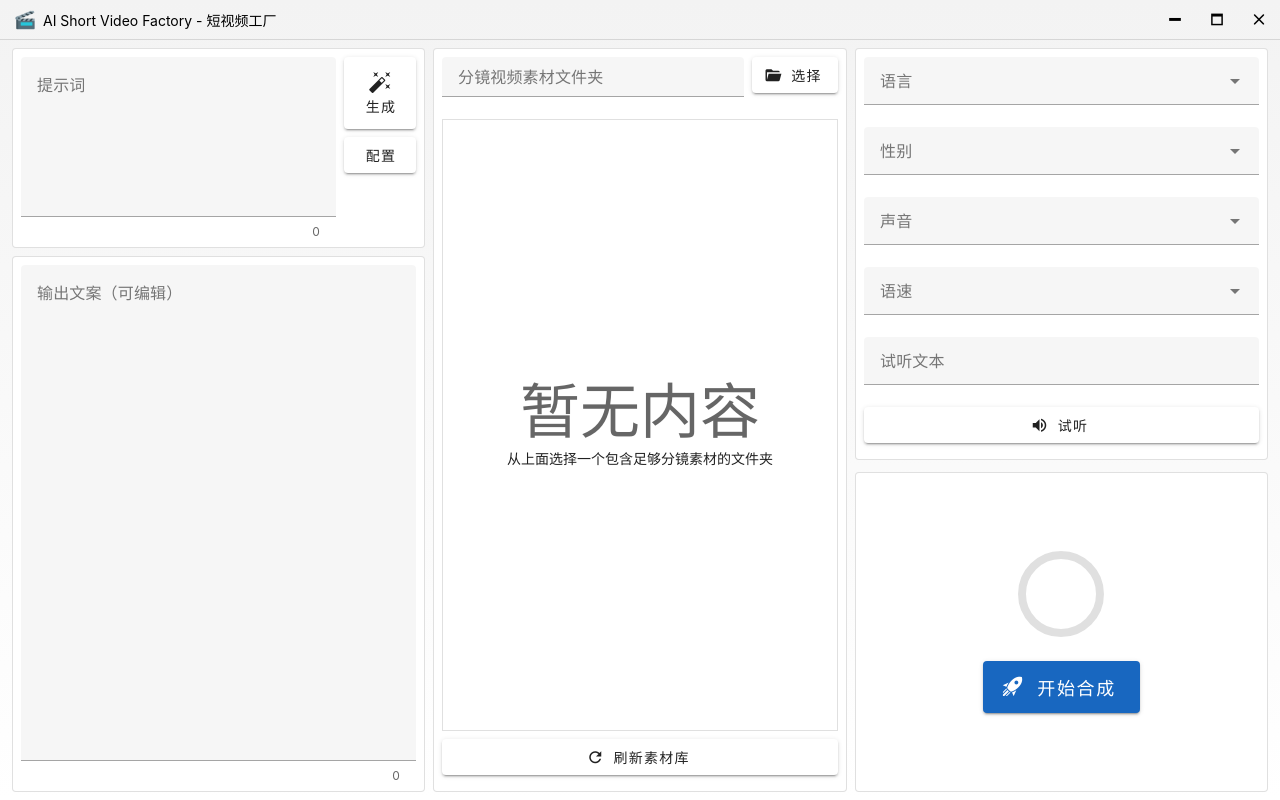
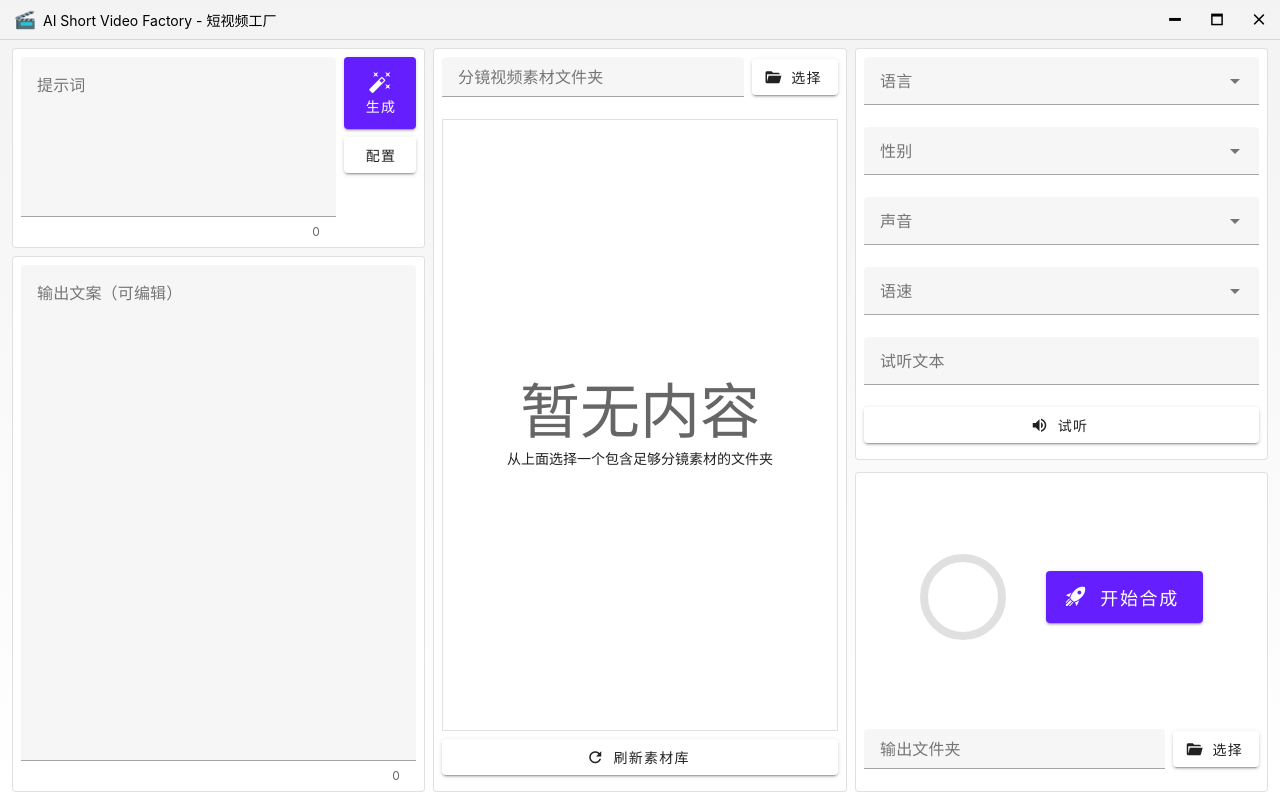
Before and after one commit to icodebase-cn/ai_video_factory, a Vue app: page /#/ in a window 1280 px wide. Built offline with nearby package versions, Linux system fonts and the light colour scheme.

Commit message:
增加输出文件夹选择，进行组件化提炼，优化一些细节

```diff
--- /dev/null
+++ b/src/views/Home/components/text-generate.vue
@@ -0,0 +1,39 @@
+<template>
+  <div class="w-full h-full flex flex-col gap-2">
+    <v-sheet class="h-[200px] p-2 flex gap-2" border rounded>
+      <v-textarea
+        class="h-full"
+        v-model="prompt"
+        label="提示词"
+        counter
+        persistent-counter
+        no-resize
+      ></v-textarea>
+      <div class="flex flex-col gap-2">
+        <v-btn prepend-icon="mdi-auto-fix" color="deep-purple-accent-3" stacked> 生成 </v-btn>
+        <v-btn> 配置 </v-btn>
+      </div>
+    </v-sheet>
+    <v-sheet class="h-0 flex-1 p-2" border rounded>
+      <v-textarea
+        class="h-full"
+        v-model="outputText"
+        label="输出文案（可编辑）"
+        counter
+        persistent-counter
+        no-resize
+      ></v-textarea>
+    </v-sheet>
+  </div>
+</template>
+
+<script lang="ts" setup>
+import { ref } from 'vue'
+
+const prompt = ref('')
+const outputText = ref('')
+</script>
+
+<style lang="scss" scoped>
+//
+</style>
--- /dev/null
+++ b/src/views/Home/components/tts-control.vue
@@ -0,0 +1,24 @@
+<template>
+  <div>
+    <v-sheet class="h-fit p-2" border rounded>
+      <v-select density="comfortable" label="语言" :items="['中文', 'English']"></v-select>
+      <v-select density="comfortable" label="性别" :items="['男性', '女性']"></v-select>
+      <v-select
+        density="comfortable"
+        label="声音"
+        :items="['普通话 - 中国 - Xiaoxiao', '粤语 - 中国香港 - HiuGaai']"
+      ></v-select>
+      <v-select density="comfortable" label="语速" :items="['慢', '中', '快']"></v-select>
+      <v-text-field density="comfortable" label="试听文本"></v-text-field>
+      <v-btn class="mb-2" prepend-icon="mdi-volume-high" block> 试听 </v-btn>
+    </v-sheet>
+  </div>
+</template>
+
+<script lang="ts" setup>
+//
+</script>
+
+<style lang="scss" scoped>
+//
+</style>
--- /dev/null
+++ b/src/views/Home/components/video-manage.vue
@@ -0,0 +1,29 @@
+<template>
+  <div class="w-full h-full">
+    <v-sheet class="h-full p-2 flex flex-col" border rounded>
+      <div class="flex gap-2">
+        <v-text-field label="分镜视频素材文件夹" density="compact"></v-text-field>
+        <v-btn class="mt-[2px]" prepend-icon="mdi-folder-open"> 选择 </v-btn>
+      </div>
+
+      <div class="flex-1 h-full w-full border">
+        <v-empty-state
+          headline="暂无内容"
+          text="从上面选择一个包含足够分镜素材的文件夹"
+        ></v-empty-state>
+      </div>
+
+      <div class="my-2">
+        <v-btn prepend-icon="mdi-refresh" block> 刷新素材库 </v-btn>
+      </div>
+    </v-sheet>
+  </div>
+</template>
+
+<script lang="ts" setup>
+//
+</script>
+
+<style lang="scss" scoped>
+//
+</style>
--- /dev/null
+++ b/src/views/Home/components/video-render.vue
@@ -0,0 +1,39 @@
+<template>
+  <div class="h-0 flex-1">
+    <v-sheet
+      class="h-full px-2 pt-4 flex flex-col gap-6 items-center justify-between"
+      border
+      rounded
+    >
+      <div class="w-full h-full flex-1 flex gap-10 items-center justify-center">
+        <v-progress-circular
+          color="primary"
+          model-value="0"
+          :size="86"
+          :width="8"
+        ></v-progress-circular>
+        <v-btn
+          class=""
+          size="x-large"
+          color="deep-purple-accent-3"
+          prepend-icon="mdi-rocket-launch"
+        >
+          开始合成
+        </v-btn>
+      </div>
+
+      <div class="w-full flex gap-2">
+        <v-text-field label="输出文件夹" density="compact"></v-text-field>
+        <v-btn class="mt-[2px]" prepend-icon="mdi-folder-open"> 选择 </v-btn>
+      </div>
+    </v-sheet>
+  </div>
+</template>
+
+<script lang="ts" setup>
+//
+</script>
+
+<style lang="scss" scoped>
+//
+</style>
--- a/src/views/Home/index.vue
+++ b/src/views/Home/index.vue
@@ -1,98 +1,29 @@
 <template>
   <div class="w-full h-full flex flex-col">
-    <div class="w-full h-[40px] drag relative border-b">
+    <div class="w-full h-[40px] window-drag relative border-b">
       <div class="window-control-bar-no-drag-mask"></div>
     </div>
 
     <div class="w-full h-0 flex-1 flex box-border gap-2 py-2 px-3">
-      <!-- AI文案生成 -->
-      <div class="w-1/3 h-full flex flex-col gap-2">
-        <v-sheet class="h-[200px] p-2 flex gap-2" border rounded>
-          <v-textarea
-            class="h-full"
-            v-model="prompt"
-            label="提示词"
-            counter
-            persistent-counter
-            no-resize
-          ></v-textarea>
-          <div class="flex flex-col gap-2">
-            <v-btn prepend-icon="mdi-auto-fix" stacked> 生成 </v-btn>
-            <v-btn> 配置 </v-btn>
-          </div>
-        </v-sheet>
-        <v-sheet class="h-0 flex-1 p-2" border rounded>
-          <v-textarea
-            class="h-full"
-            v-model="outputText"
-            label="输出文案（可编辑）"
-            counter
-            persistent-counter
-            no-resize
-          ></v-textarea>
-        </v-sheet>
+      <div class="w-1/3 h-full">
+        <TextGenerate />
       </div>
-
-      <!-- 分镜视频素材库 -->
       <div class="w-1/3 h-full">
-        <v-sheet class="h-full p-2 flex flex-col" border rounded>
-          <div class="flex gap-2">
-            <v-text-field label="分镜视频素材文件夹" density="compact"></v-text-field>
-            <v-btn prepend-icon="mdi-folder-open"> 选择 </v-btn>
-          </div>
-
-          <div class="flex-1 h-full w-full border">
-            <v-empty-state
-              headline="暂无内容"
-              text="从上面选择一个包含足够分镜素材的文件夹"
-            ></v-empty-state>
-          </div>
-
-          <div class="my-2">
-            <v-btn prepend-icon="mdi-refresh" block> 刷新素材库 </v-btn>
-          </div>
-        </v-sheet>
+        <VideoManage />
       </div>
-
-      <!-- 音频TTS、字幕、渲染任务 -->
       <div class="w-1/3 h-full flex flex-col gap-3">
-        <v-sheet class="h-fit p-2" border rounded>
-          <v-select density="comfortable" label="语言" :items="['中文', 'English']"></v-select>
-          <v-select density="comfortable" label="性别" :items="['男性', '女性']"></v-select>
-          <v-select
-            density="comfortable"
-            label="声音"
-            :items="['普通话 - 中国 - Xiaoxiao', '粤语 - 中国香港 - HiuGaai']"
-          ></v-select>
-          <v-select density="comfortable" label="语速" :items="['慢', '中', '快']"></v-select>
-          <v-text-field density="comfortable" label="试听文本"></v-text-field>
-          <v-btn class="mb-2" prepend-icon="mdi-volume-high" block> 试听 </v-btn>
-        </v-sheet>
-        <v-sheet
-          class="h-0 flex-1 p-2 flex flex-col gap-6 items-center justify-center"
-          border
-          rounded
-        >
-          <v-progress-circular
-            color="primary"
-            model-value="0"
-            :size="86"
-            :width="8"
-          ></v-progress-circular>
-          <v-btn class="" size="x-large" color="primary" prepend-icon="mdi-rocket-launch">
-            开始合成
-          </v-btn>
-        </v-sheet>
+        <TtsControl />
+        <VideoRender />
       </div>
     </div>
   </div>
 </template>
 
 <script lang="ts" setup>
-import { ref } from 'vue'
-
-const prompt = ref('')
-const outputText = ref('')
+import TextGenerate from './components/text-generate.vue'
+import VideoManage from './components/video-manage.vue'
+import TtsControl from './components/tts-control.vue'
+import VideoRender from './components/video-render.vue'
 </script>
 
 <style lang="scss" scoped>
--- a/uno.config.ts
+++ b/uno.config.ts
@@ -16,8 +16,8 @@ export default defineConfig({
   },
   shortcuts: [['drag-bar', 'drag after:window-control-bar-no-drag-mask']],
   rules: [
-    ['drag', { '-webkit-app-region': 'drag' }],
-    ['no-drag', { '-webkit-app-region': 'no-drag' }],
+    ['window-drag', { '-webkit-app-region': 'drag' }],
+    ['window-no-drag', { '-webkit-app-region': 'no-drag' }],
     [
       'window-control-bar-no-drag-mask',
       {
```
